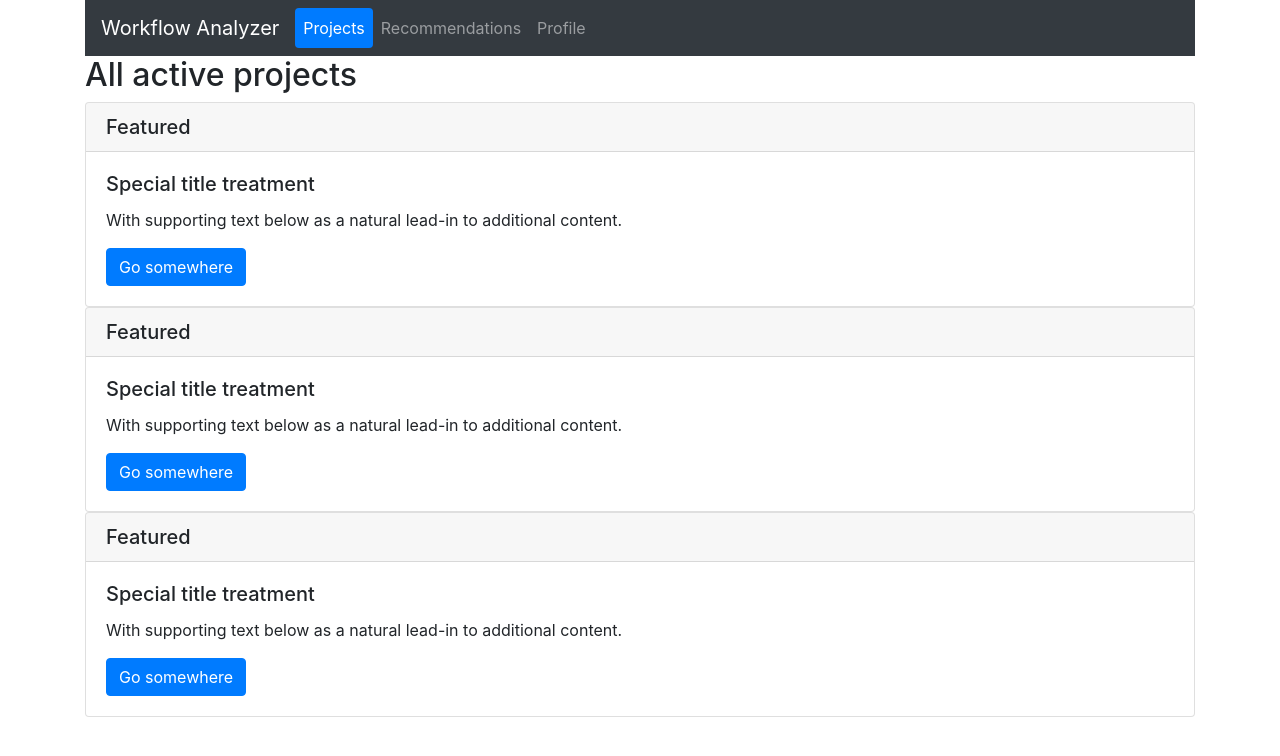
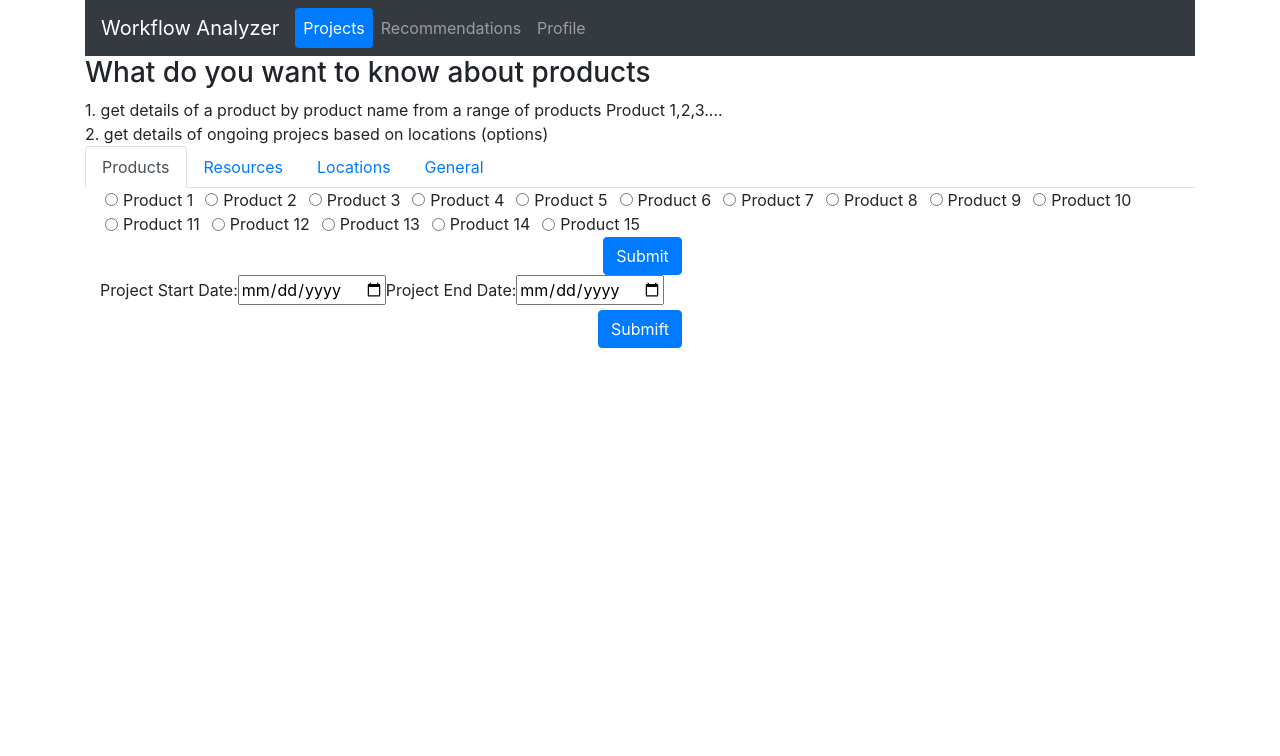
Before and after one commit to Spectre-ak/wa-frontend, a React (Create React App) app: page / in a window 1280 px wide. Shown: the top 756 px of the page. Built offline with nearby package versions, Linux system fonts and the light colour scheme.

Commit message:
Add files via upload

```diff
--- a/src/sidebar/Sidebar.js
+++ b/src/sidebar/Sidebar.js
@@ -45,7 +45,7 @@ function Sidebar(props) {
                 renders the first one that matches the current URL. */}
             <Switch>
               <Route path="/home" >
-                <Home />
+                <Project />
               </Route>
               <Route path="/profile">
                 <Profile />
@@ -57,7 +57,7 @@ function Sidebar(props) {
                 <Recommendations />
               </Route>
               <Route path="/">
-                <Home />
+                <Project />
               </Route>
             </Switch>
           </div>
```
